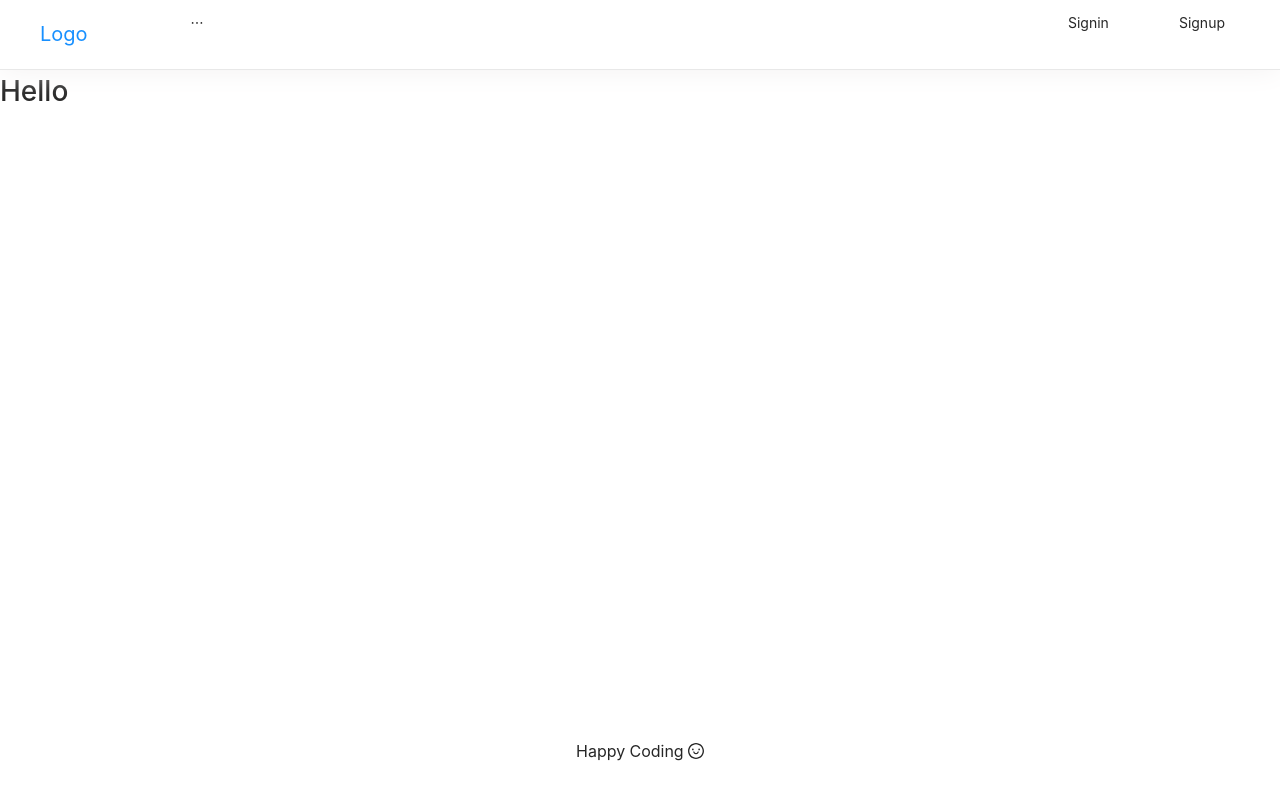
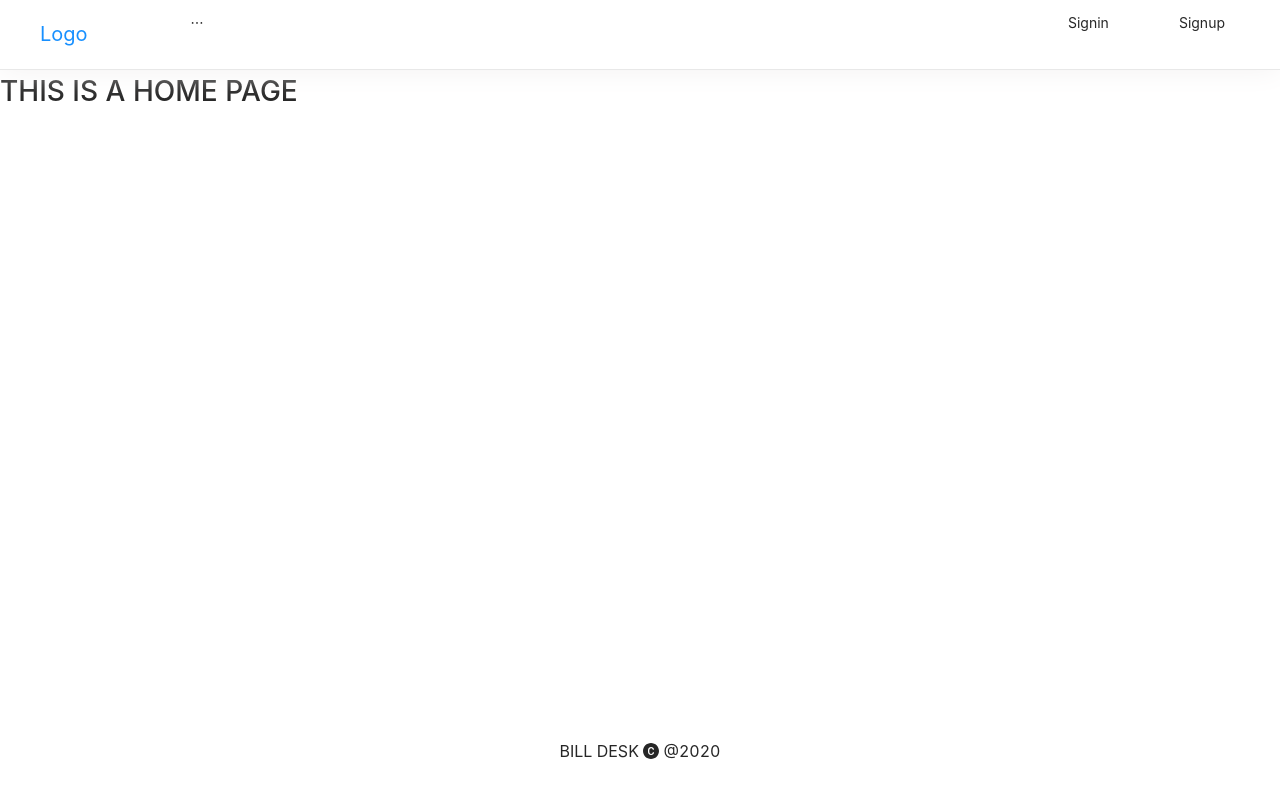
Before and after one commit to venkat-kalyan-au7/Bill-maker, a React (Create React App) app in the folder client/: page / in a window 1280 px wide. Built offline with nearby package versions, Linux system fonts and the light colour scheme; no server answers.

Commit message:
auth done

```diff
--- a/client/public/index.html
+++ b/client/public/index.html
@@ -24,7 +24,7 @@
       work correctly both with client-side routing and a non-root public URL.
       Learn how to configure a non-root public URL by running `npm run build`.
     -->
-    <title>React App</title>
+    <title>Bill Desk</title>
   </head>
   <body>
     <noscript>You need to enable JavaScript to run this app.</noscript>
--- a/client/src/Pages/LandingPage/LandingPage.js
+++ b/client/src/Pages/LandingPage/LandingPage.js
@@ -7,7 +7,7 @@ import './LandingPage.css';
 
 
 function Welcome() {
-    return <h1>Hello</h1>;
+    return <h1>THIS IS A HOME PAGE </h1>;
   }
 
 export default Welcome
--- a/client/src/Pages/LoginPage/LoginPage.js
+++ b/client/src/Pages/LoginPage/LoginPage.js
@@ -1,11 +1,11 @@
 import React, { useState } from "react";
-import { withRouter } from "react-router-dom";
+import { withRouter,Link } from "react-router-dom";
 import { loginUser } from "../../Redux/_actions/userActions";
 import { Formik } from 'formik';
 import * as Yup from 'yup';
 import { Form,  Input, Button, Checkbox, Typography } from 'antd';
 import { useDispatch } from "react-redux";
-import { LockOutlined, IdcardOutlined  } from '@ant-design/icons';
+import { LockOutlined, IdcardOutlined,} from '@ant-design/icons';
 
 
 const { Title } = Typography;
@@ -83,7 +83,7 @@ function LoginPage(props) {
         return (
           <div className="app">
 
-            <Title level={2}>Log In</Title>
+            <Title level={2}>Sign In</Title>
             <form onSubmit={handleSubmit} style={{ width: '350px' }}>
 
               <Form.Item required>
@@ -127,16 +127,14 @@ function LoginPage(props) {
               )}
 
               <Form.Item>
-                <Checkbox id="rememberMe" onChange={handleRememberMe} checked={rememberMe} >Remember me</Checkbox>
-                <a className="login-form-forgot" href="/reset_user" style={{ float: 'right' }}>
-                  forgot password
-                  </a>
+                {/* <Checkbox id="rememberMe" onChange={handleRememberMe} checked={rememberMe} >Remember me</Checkbox> */}
+
                 <div>
                   <Button type="primary" htmlType="submit" className="login-form-button" style={{ minWidth: '100%' }} disabled={isSubmitting} onSubmit={handleSubmit}>
-                    Log in
+                    Sign In
                 </Button>
                 </div>
-                Or <a href="/register">register now!</a>
+                Don't Have An Account? <Link to="/register">Register Now</Link>
               </Form.Item>
             </form>
           </div>
--- /dev/null
+++ b/client/src/components/Footer/Footer.css
@@ -0,0 +1,9 @@
+
+.footer{
+    height: 80px;
+    display: flex;
+    flex-direction: column;
+    align-items: center;
+    justify-content: center;
+    font-size: 1rem;
+}
--- a/client/src/components/Footer/Footer.js
+++ b/client/src/components/Footer/Footer.js
@@ -1,15 +1,12 @@
 import React from 'react'
 // import {Icon} from 'antd';
-import { SmileOutlined  } from '@ant-design/icons';
+import { CopyrightCircleFilled } from '@ant-design/icons';
 
+import './Footer.css'
 function Footer() {
     return (
-        <div style={{
-            height: '80px', display: 'flex',
-            flexDirection: 'column', alignItems: 'center',
-            justifyContent: 'center', fontSize:'1rem'
-        }}>
-           <p> Happy Coding  <SmileOutlined /></p>
+        <div className='footer'>
+           <p>  BILL DESK <CopyrightCircleFilled /> @2020</p>
         </div>
     )
 }
--- a/client/src/components/Navbar/Navbar.js
+++ b/client/src/components/Navbar/Navbar.js
@@ -3,6 +3,7 @@ import LeftMenu from './Sections/LeftMenu';
 import RightMenu from './Sections/RightMenu';
 import { Drawer, Button } from 'antd';
 import './Navbar.css';
+import {Link} from "react-router-dom"
 import { RightOutlined  } from '@ant-design/icons';
 function NavBar() {
   const [visible, setVisible] = useState(false)
@@ -18,7 +19,7 @@ function NavBar() {
   return (
     <nav className="menu" style={{ position: 'fixed', zIndex: 5, width: '100%' }}>
       <div className="menu__logo">
-        <a href="/">Logo</a>
+        <Link to="/">Logo</Link>
       </div>
       <div className="menu__container">
         <div className="menu_left">
@@ -35,7 +36,7 @@ function NavBar() {
           <RightOutlined />
         </Button>
         <Drawer
-          title="Basic Drawer"
+          title="MOBILE MENU"
           placement="right"
           className="menu_drawer"
           closable={false}
```
Also changed, not shown: 1 other file (tests, documents, lock files or other folders).
